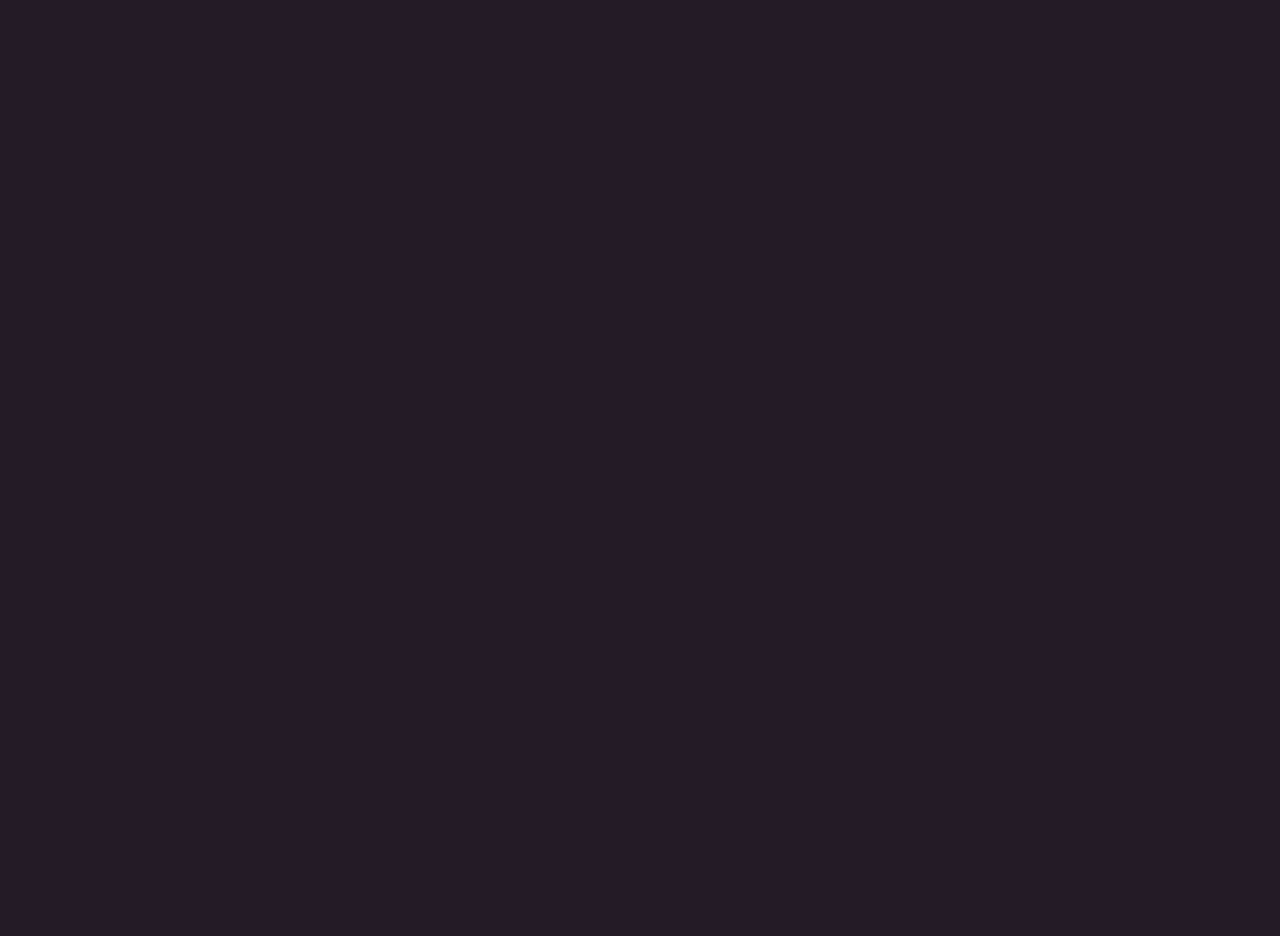
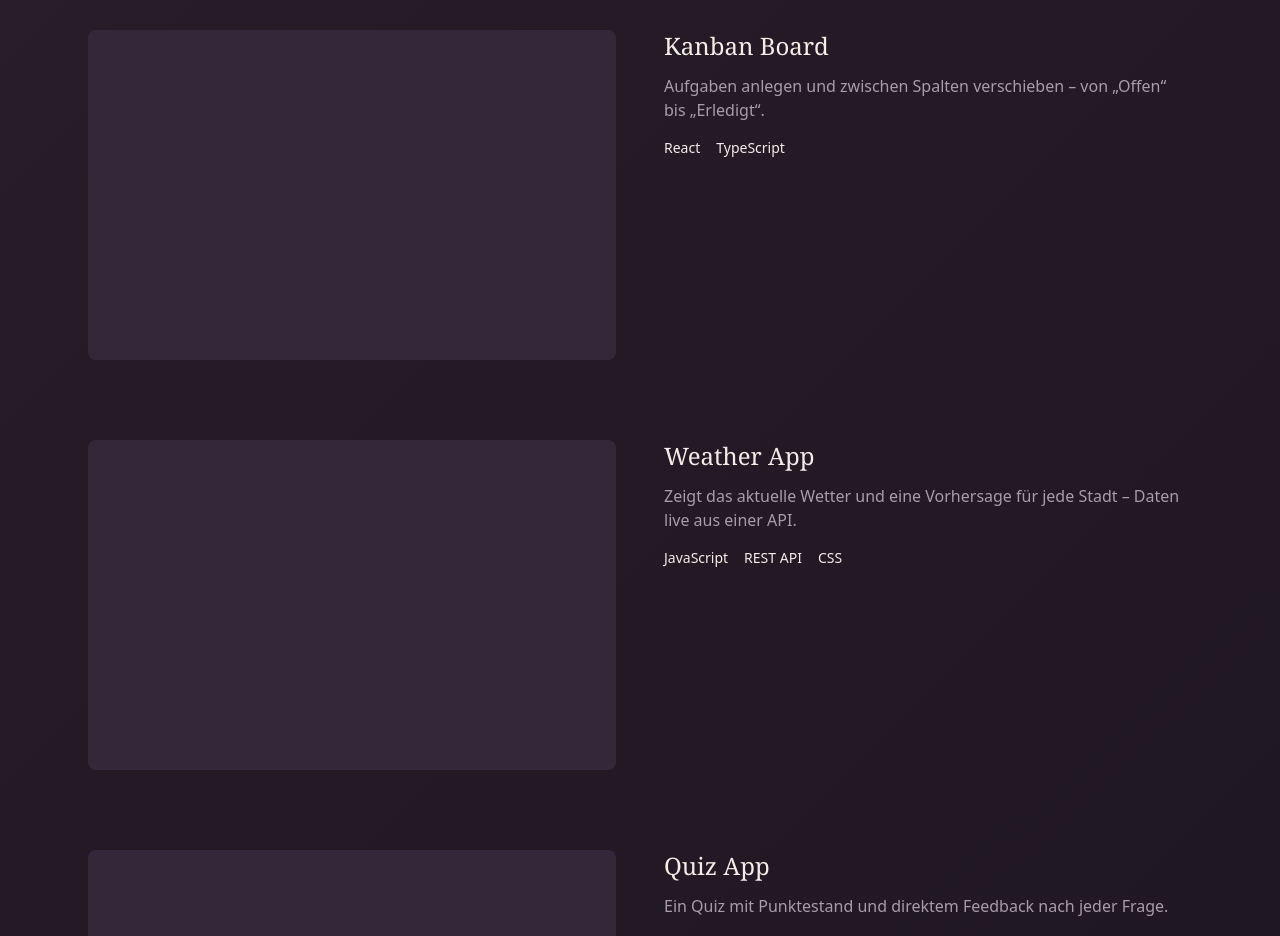
Before and after one commit to SilentCrouwd/cb-codes-dev, a React (Vite) app: page / in a window 1280 px wide. Shown: the part 1820-2756 px from the top of the page. Before the commit the page ends 1256 px from the top, so only its background shows below. Built offline with nearby package versions, Linux system fonts and the light colour scheme.

Commit message:
feat: add Projects section with project details and ProjectCard component

```diff
--- a/src/App.tsx
+++ b/src/App.tsx
@@ -1,6 +1,7 @@
 import { Header } from './components/Header';
 import { About } from './sections/About/About';
 import { Hero } from './sections/Hero/Hero';
+import { Projects } from './sections/Projects/Projects';
 
 export function App() {
   return (
@@ -9,6 +10,7 @@ export function App() {
       <main>
         <Hero />
         <About />
+        <Projects />
       </main>
     </>
   );
--- /dev/null
+++ b/src/content/projects.ts
@@ -0,0 +1,64 @@
+export type ProjectLink = {
+  label: string;
+  href: string;
+};
+
+export type Project = {
+  title: string;
+  description: string;
+  tech: string[];
+  links: ProjectLink[];
+};
+
+export type ProjectsContent = {
+  heading: string;
+  projects: Project[];
+};
+
+export const projectsSection: ProjectsContent = {
+  heading: 'Projekte',
+  projects: [
+    {
+      title: 'Business App',
+      description:
+        'Eine Web-App für kleine Betriebe, die den Arbeitsalltag übersichtlicher macht.',
+      tech: ['React', 'TypeScript', 'Tailwind CSS'],
+      links: [],
+    },
+    {
+      title: 'Kanban Board',
+      description:
+        'Aufgaben anlegen und zwischen Spalten verschieben – von „Offen“ bis „Erledigt“.',
+      tech: ['React', 'TypeScript'],
+      links: [],
+    },
+    {
+      title: 'Weather App',
+      description:
+        'Zeigt das aktuelle Wetter und eine Vorhersage für jede Stadt – Daten live aus einer API.',
+      tech: ['JavaScript', 'REST API', 'CSS'],
+      links: [],
+    },
+    {
+      title: 'Quiz App',
+      description:
+        'Ein Quiz mit Punktestand und direktem Feedback nach jeder Frage.',
+      tech: ['JavaScript', 'HTML', 'CSS'],
+      links: [],
+    },
+    {
+      title: 'Calculator',
+      description:
+        'Ein Taschenrechner, der auch mit der Tastatur bedient werden kann.',
+      tech: ['JavaScript', 'HTML', 'CSS'],
+      links: [],
+    },
+    {
+      title: 'POS App',
+      description:
+        'Ein Kassensystem: Artikel erfassen, Summe berechnen, Bon anzeigen.',
+      tech: ['React', 'TypeScript'],
+      links: [],
+    },
+  ],
+};
--- /dev/null
+++ b/src/sections/Projects/Projects.tsx
@@ -0,0 +1,23 @@
+import { projectsSection } from '../../content/projects';
+import { ProjectCard } from './components/ProjectCard';
+
+export function Projects() {
+  return (
+    <section
+      id="projekte"
+      aria-labelledby="projekte-heading"
+      className="mx-auto max-w-6xl px-6 py-24"
+    >
+      <h2 id="projekte-heading" className="font-display text-3xl md:text-4xl">
+        {projectsSection.heading}
+      </h2>
+      <ul className="mt-12 space-y-20">
+        {projectsSection.projects.map((project) => (
+          <li key={project.title}>
+            <ProjectCard project={project} />
+          </li>
+        ))}
+      </ul>
+    </section>
+  );
+}
--- /dev/null
+++ b/src/sections/Projects/components/ProjectCard.tsx
@@ -0,0 +1,39 @@
+import type { Project } from '../../../content/projects';
+
+type ProjectCardProps = {
+  project: Project;
+};
+
+export function ProjectCard({ project }: ProjectCardProps) {
+  return (
+    <article className="grid gap-6 md:grid-cols-2 md:gap-12">
+      {/* Screenshot placeholder – replaced by a real screenshot later */}
+      <div aria-hidden="true" className="aspect-16/10 rounded-lg bg-surface" />
+
+      <div>
+        <h3 className="font-display text-2xl">{project.title}</h3>
+        <p className="mt-3 max-w-prose text-muted">{project.description}</p>
+        <ul className="mt-4 flex flex-wrap gap-x-4 gap-y-1 text-sm">
+          {project.tech.map((name) => (
+            <li key={name}>{name}</li>
+          ))}
+        </ul>
+        {project.links.length > 0 && (
+          <ul className="mt-6 flex flex-wrap gap-6">
+            {project.links.map((link) => (
+              <li key={link.href}>
+                <a
+                  href={link.href}
+                  aria-label={`${link.label}: ${project.title}`}
+                  className="text-accent underline-offset-4 hover:underline"
+                >
+                  {link.label}
+                </a>
+              </li>
+            ))}
+          </ul>
+        )}
+      </div>
+    </article>
+  );
+}
```
Also changed, not shown: 2 other files (tests, documents, lock files or other folders).
